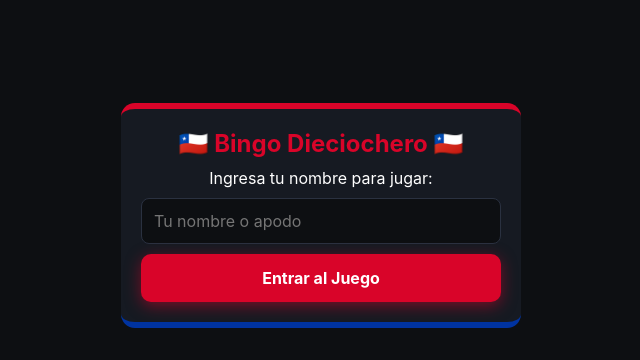
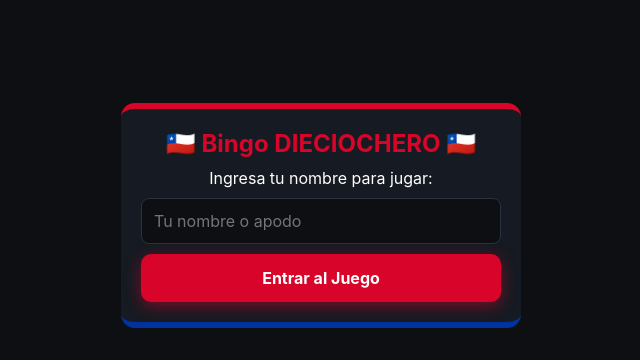
Before and after one commit to Mvrtinzxjj/Bingo-game, a website: page public/index.html in a window 1280 px wide. Shown: the part 185-545 px from the top of the page, without its empty margins (319-959 px from the left). Drawn offline with nearby package versions, Linux system fonts and the light colour scheme; no server answers.

Commit message:
Change title and text to 'Bingo DIECIOCHERO'
Updated the title and text to use 'DIECIOCHERO' instead of 'Dieciochero'.

```diff
--- a/public/index.html
+++ b/public/index.html
@@ -3,7 +3,7 @@
 <head>
     <meta charset="UTF-8">
     <meta name="viewport" content="width=device-width, initial-scale=1.0">
-    <title>Bingo Dieciochero</title>
+    <title>Bingo DIECIOCHERO</title>
     <link rel="stylesheet" href="style.css">
 </head>
 <body>
@@ -11,7 +11,7 @@
     <!-- Overlay de Login -->
     <div id="login-overlay" class="login-overlay">
         <div class="login-card">
-            <h2>🇨🇱 Bingo Dieciochero 🇨🇱</h2>
+            <h2>🇨🇱 Bingo DIECIOCHERO 🇨🇱</h2>
             <p>Ingresa tu nombre para jugar:</p>
             <form id="login-form">
                 <input type="text" id="username-input" placeholder="Tu nombre o apodo" required autocomplete="off">
@@ -23,7 +23,7 @@
     <div class="container">
         <!-- Encabezado -->
         <header>
-            <h1>🇨🇱 BINGO Dieciochero 🇨🇱</h1>
+            <h1>🇨🇱 BINGO DIECIOCHERO 🇨🇱</h1>
             <div class="user-info">Jugador: <strong id="player-display-name">---</strong></div>
             <div class="status-container">
                 <span id="status-badge">Esperando...</span>
@@ -68,7 +68,7 @@
         <div class="modal-content">
             <h2>Panel de Administración</h2>
             <div id="admin-login-sec">
-                <p>Ingresa la clave de administrador:</p>
+                <p>Ingresa los datos del administrador:</p>
                 <input type="text" id="admin-user" placeholder="Usuario" class="admin-input">
                 <input type="password" id="admin-pass" placeholder="Contraseña" class="admin-input">
                 <button id="admin-login-btn" class="btn btn-primary">Ingresar</button>
```
